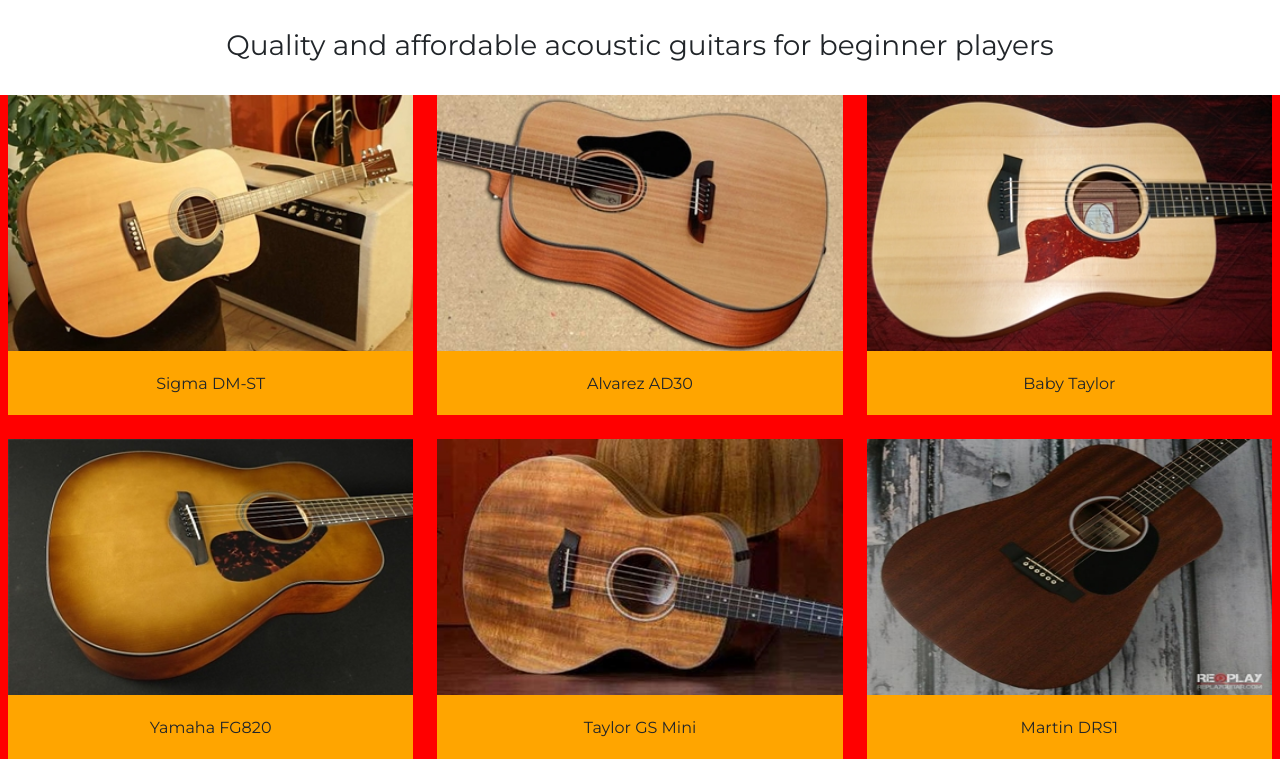
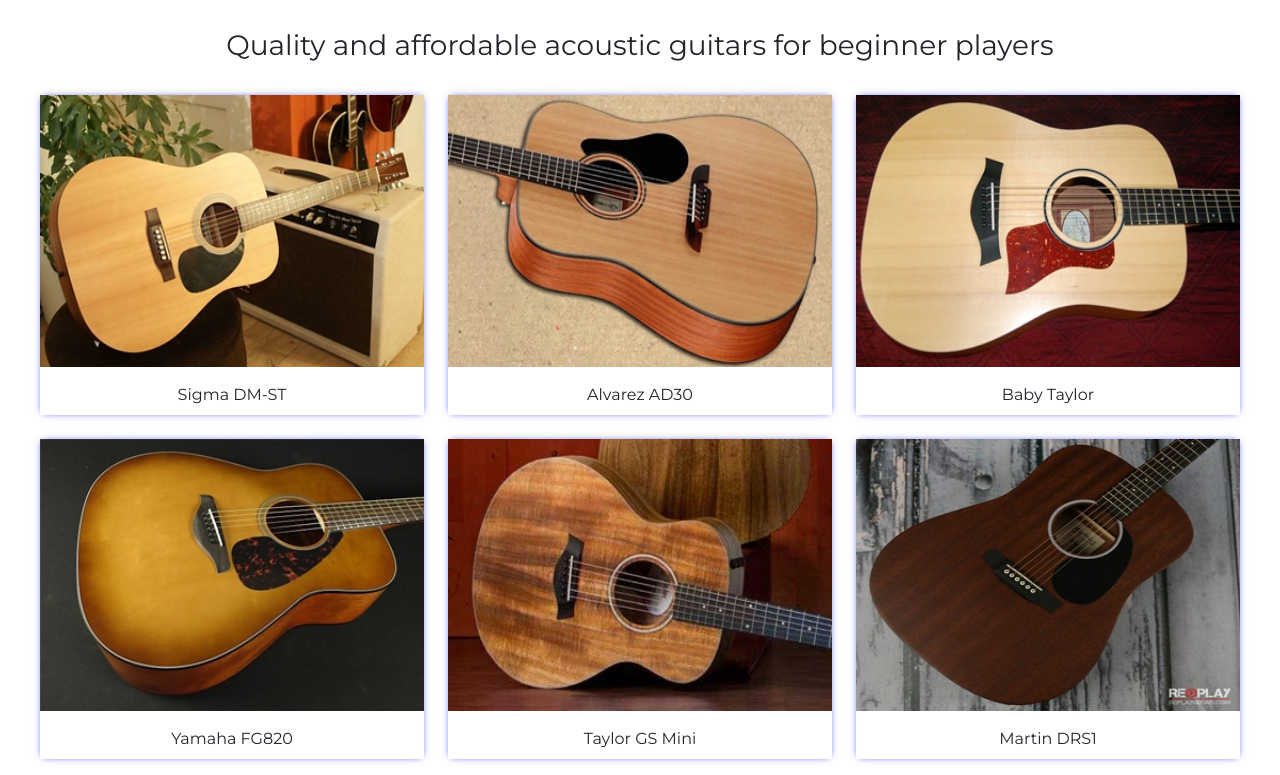
Before and after one commit to BrianSekwakwa/beginner-guitars, a website: page docs/index.html in a window 1280 px wide. Shown: the part 3225-4000 px from the top of the page. Drawn offline with nearby package versions, Linux system fonts and the light colour scheme; a web font is replaced by a local one.

Commit message:
completed the card section

```diff
--- a/scss/_guitars.scss
+++ b/scss/_guitars.scss
@@ -7,19 +7,25 @@
 
   &__card {
     margin-top: 2rem;
-    background: red;
+    max-width: 1200px;
+    margin-left: auto;
+    margin-right: auto;
     display: grid;
     grid-template-columns: repeat(3, 1fr);
     grid-gap: 1.5rem;
-    padding-left: 0.5rem;
-    padding-right: 0.5rem;
 
     &__item {
-      background: orange;
+      box-shadow: 0px 0px 8px -3px blue;
       height: 20rem;
+      transition: all 0.3s ease-out;
+
+      &:hover {
+        transform: scale(1.05);
+        cursor: pointer;
+      }
 
       &__bg-image {
-        height: 80%;
+        height: 85%;
 
         & img {
           width: 100%;
@@ -29,7 +35,7 @@
 
       & p {
         text-align: center;
-        padding-top: 1.3rem;
+        padding-top: 1rem;
       }
     }
   }
```
Also changed, not shown: docs/css/main.css.
